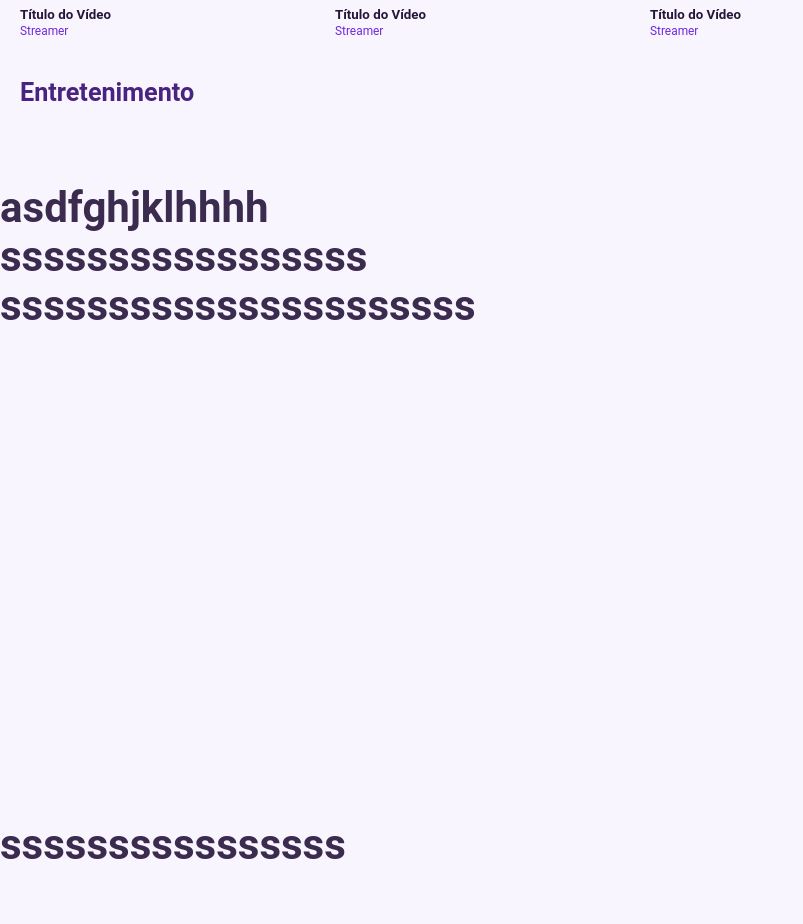
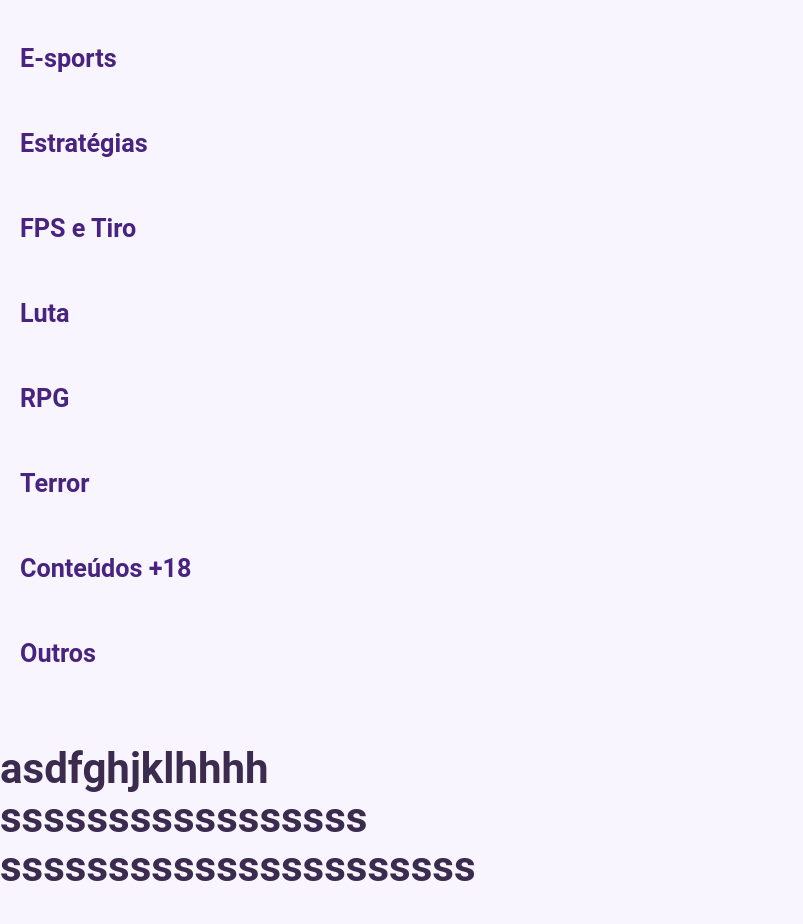
Before and after one commit to pa26pa/Trabalho-PWII-Twitch, a Flask app: page / in a window 1280 px wide. Shown: the part 811-1735 px from the top of the page, without its empty margins (0-803 px from the left). Run offline with Flask 3, Linux system fonts and the light colour scheme; data that the repository does not hold is empty; some libraries are stand-ins or nearby versions.

Commit message:
Add video rendering and category sections to home page; update profile checkbox values

```diff
--- a/frontend/static/script.js
+++ b/frontend/static/script.js
@@ -1841,6 +1841,7 @@ document.addEventListener('DOMContentLoaded', function () {
         await carregarCsrf();
        // mostrarDeslogado()
         await verificarSessao();
+        renderVideosNaHome();
 
         if (document.getElementById('block-btn')) {
             fetch(base_url +'/bloqueados', {
@@ -2185,12 +2186,18 @@ document.addEventListener('DOMContentLoaded', function () {
             canal.className = 'video-card-canal';
             canal.textContent = nomeCanal;
 
+            // linha com data + 3 pontos
+            const infoRow = document.createElement('div');
+            infoRow.style.cssText = 'display:flex;justify-content:space-between;align-items:center;width:100%;';
+
             const dataEl = document.createElement('p');
             dataEl.className = 'video-card-info';
             dataEl.textContent = live.data;
-
-            const infoRow = document.createElement('div');
-            infoRow.style.cssText = 'display:flex;justify-content:space-between;align-items:center;';
+            dataEl.style.margin = '0';
+
+            // wrapper relativo para posicionar o menu
+            const opcWrapper = document.createElement('div');
+            opcWrapper.style.cssText = 'position:relative;flex-shrink:0;';
 
             const btnOpcoes = document.createElement('button');
             btnOpcoes.className = 'btn-opcoes-video';
@@ -2206,6 +2213,16 @@ document.addEventListener('DOMContentLoaded', function () {
                 <button class="opcao-video" data-acao="clipe"><i class="fa-solid fa-scissors"></i> Criar clipe (60s)</button>
             `;
 
+            opcWrapper.appendChild(btnOpcoes);
+            opcWrapper.appendChild(menuOpcoes);
+
+            infoRow.appendChild(dataEl);
+            infoRow.appendChild(opcWrapper);
+
+            // monta o card — data e 3 pontos ficam juntos na infoRow
+            card.append(thumbDiv, titulo, cats, canal, infoRow);
+            container.appendChild(card);
+
             btnOpcoes.addEventListener('click', e => {
                 e.stopPropagation();
                 document.querySelectorAll('.menu-opcoes-video.show').forEach(m => {
@@ -2241,19 +2258,6 @@ document.addEventListener('DOMContentLoaded', function () {
                     menuOpcoes.classList.remove('show');
                 });
             });
-
-            document.addEventListener('click', () => menuOpcoes.classList.remove('show'));
-
-            infoRow.appendChild(dataEl);
-            infoRow.appendChild(btnOpcoes);
-
-            const opcWrapper = document.createElement('div');
-            opcWrapper.style.cssText = 'position:relative;';
-            opcWrapper.appendChild(btnOpcoes);
-            opcWrapper.appendChild(menuOpcoes);
-
-            card.append(thumbDiv, titulo, cats, canal, infoRow, opcWrapper);
-            container.appendChild(card);
         });
     }
 
@@ -2789,5 +2793,70 @@ document.addEventListener('DOMContentLoaded', function () {
         });
     }
 
+    //função para passar os vídeos dos usuários para a tela inicial
+    function renderVideosNaHome() {
+        const lives = getLives();
+        if (lives.length === 0) return;
+
+        // ── EM ALTA: os 3 com mais visualizações ──
+        const emAlta = document.getElementById('grid-em-alta');
+        if (emAlta) {
+            const top3 = [...lives].sort((a, b) => (b.views || 0) - (a.views || 0)).slice(0, 3);
+            top3.forEach(live => emAlta.appendChild(criarCardHome(live)));
+        }
+
+        // ── SEÇÕES POR CATEGORIA ──
+        // mapeamento: valor do checkbox → id do grid no HTML
+        const mapaGrids = {
+            'ação&aventura': 'grid-acao-aventura',
+            'corrida':       'grid-corrida',
+            'esporte':       'grid-esporte',
+            'e-sports':      'grid-e-sport',
+            'estratégia':    'grid-estrategia',
+            'FPS&tiro':      'grid-fps-tiro',
+            'luta':          'grid-luta',
+            'RPG':           'grid-rpg',
+            'terror':        'grid-terror',
+            '+18':           'grid-18',
+            'não-jogo':      'grid-outros',
+        };
+
+        lives.forEach(live => {
+            (live.categorias || []).forEach(cat => {
+                const gridId = mapaGrids[cat];
+                if (!gridId) return;
+                const grid = document.getElementById(gridId);
+                // evita duplicar se a live tem 2 categorias no mesmo grid
+                if (grid && !grid.querySelector(`[data-live-id="${live.id}"]`)) {
+                    const card = criarCardHome(live);
+                    card.dataset.liveId = live.id;
+                    grid.appendChild(card);
+                }
+            });
+        });
+    }
+
+    function criarCardHome(live) {
+        const card = document.createElement('div');
+        card.className = 'video-card';
+        card.style.cursor = 'pointer';
+        card.innerHTML = `
+            <div class="video-thumb" style="position:relative;aspect-ratio:16/9;background:#1a1a2e;border-radius:12px;overflow:hidden;">
+                ${live.aoVivo ? '<span class="badge-live">AO VIVO</span>' : ''}
+                ${live.thumb
+                    ? `<img src="${live.thumb}" style="width:100%;height:100%;object-fit:cover;" alt="${live.titulo}">`
+                    : `<video src="${live.src || ''}" preload="metadata" style="width:100%;height:100%;object-fit:cover;"></video>`
+                }
+                <span class="thumb-views" style="position:absolute;bottom:8px;right:8px;color:#fff;font-size:0.8em;text-shadow:0 1px 3px rgba(0,0,0,0.8);">
+                    ${live.views || 0} views
+                </span>
+            </div>
+            <p class="thumb-title">${live.titulo}</p>
+            <p class="thumb-user" style="color:#9147FF;">${live.canal || ''}</p>
+        `;
+        card.addEventListener('click', () => abrirPlayerExpandido(live));
+        return card;
+    }
+
     init();
 });
--- a/frontend/templates/inicio.html
+++ b/frontend/templates/inicio.html
@@ -474,45 +474,49 @@
 
             <!-- ── GRADE DE VÍDEOS POR CATEGORIA ── -->
             <section class="section-home">
-                <h2 class="section-title" data-i18n>Jogos</h2>
-                <div class="video-grid">
-                    <div class="video-card">
-                        <div class="video-thumb">
-                            <span class="badge-live" data-i18n>AO VIVO</span>
-                            <video src="" poster="" preload="metadata"></video>
-                            <span class="thumb-views" data-i18n>1.3M views</span>
-                        </div>
-                        <p class="thumb-title">Título do Vídeo</p>
-                        <p class="thumb-user">Streamer</p>
-                    </div>
-                    <div class="video-card">
-                        <div class="video-thumb">
-                            <span class="badge-live" data-i18n>AO VIVO</span>
-                            <video src="" poster="" preload="metadata"></video>
-                            <span class="thumb-views" data-i18n>800K views</span>
-                        </div>
-                        <p class="thumb-title">Título do Vídeo</p>
-                        <p class="thumb-user">Streamer</p>
-                    </div>
-                    <div class="video-card">
-                        <div class="video-thumb">
-                            <span class="badge-live" data-i18n>AO VIVO</span>
-                            <video src="" poster="" preload="metadata"></video>
-                            <span class="thumb-views" data-i18n>600K views</span>
-                        </div>
-                        <p class="thumb-title">Título do Vídeo</p>
-                        <p class="thumb-user">Streamer</p>
-                    </div>
-                </div>
+                <h2 class="section-title" data-i18n>Ação e Aventura</h2>
+                <div class="video-grid" id="grid-acao-aventura"> </div>
             </section>
-
             <section class="section-home">
-                <h2 class="section-title" data-i18n>Entretenimento</h2>
-                <div class="video-grid">
-                    <!-- mesma estrutura de video-card -->
-                </div>
+                <h2 class="section-title" data-i18n>Corrida</h2>
+                <div class="video-grid" id="grid-corrida"> </div>
             </section>
-
+            <section class="section-home">
+                <h2 class="section-title" data-i18n>Esportes</h2>
+                <div class="video-grid" id="grid-esporte"> </div>
+            </section>
+            <section class="section-home">
+                <h2 class="section-title" data-i18n>E-sports</h2>
+                <div class="video-grid" id="grid-e-sport"> </div>
+            </section>
+            <section class="section-home">
+                <h2 class="section-title" data-i18n>Estratégias</h2>
+                <div class="video-grid" id="grid-estrategia"> </div>
+            </section>
+            <section class="section-home">
+                <h2 class="section-title" data-i18n>FPS e Tiro</h2>
+                <div class="video-grid" id="grid-fps-tiro"> </div>
+            </section>
+            <section class="section-home">
+                <h2 class="section-title" data-i18n>Luta</h2>
+                <div class="video-grid" id="grid-luta"> </div>
+            </section>
+            <section class="section-home">
+                <h2 class="section-title" data-i18n>RPG</h2>
+                <div class="video-grid" id="grid-rpg"> </div>
+            </section>
+            <section class="section-home">
+                <h2 class="section-title" data-i18n>Terror</h2>
+                <div class="video-grid" id="grid-terror"> </div>
+            </section>
+            <section class="section-home">
+                <h2 class="section-title" data-i18n>Conteúdos +18</h2>
+                <div class="video-grid" id="grid-18"> </div>
+            </section>
+            <section class="section-home">
+                <h2 class="section-title" data-i18n>Outros</h2>
+                <div class="video-grid" id="grid-outros"> </div>
+            </section>
         </main>
 
         <h1 id="texto">asdfghjklhhhh <br>
```
Also changed, not shown: frontend/templates/perfil.html (+6 -5 lines).
